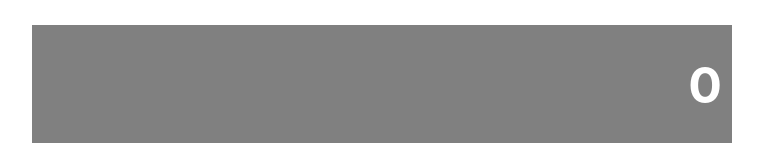
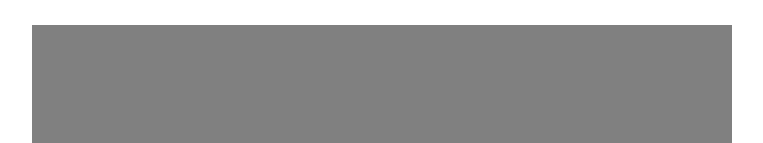
Before and after one commit to Abdusaid10/calculator-app, a React (Create React App) app: page / in a window 1280 px wide. Shown: the top 143 px of the page, without its empty margins (258-1021 px from the left). Built offline with nearby package versions, Linux system fonts and the light colour scheme.

Commit message:
make App component stateful

```diff
--- a/package.json
+++ b/package.json
@@ -6,11 +6,12 @@
     "@testing-library/jest-dom": "^4.2.4",
     "@testing-library/react": "^9.3.2",
     "@testing-library/user-event": "^7.1.2",
+    "@types/big.js": "^4.0.5",
     "big.js": "^5.2.2",
     "prop-types": "^15.7.2",
     "react": "^16.13.1",
     "react-dom": "^16.13.1",
-    "react-scripts": "3.4.1"
+    "react-scripts": "^3.4.3"
   },
   "scripts": {
     "start": "react-scripts start",
--- a/src/components/App.js
+++ b/src/components/App.js
@@ -4,11 +4,37 @@ import ButtonPanel from './ButtonPanel';
 // eslint-disable-next-line no-unused-vars
 import calculate from '../logic/calculate';
 
-const App = () => (
-  <div className="container">
-    <Display />
-    <ButtonPanel />
-  </div>
-);
+class App extends React.Component {
+  constructor(props) {
+    super(props);
+    this.state = {
+      total: null,
+      next: null,
+      operation: null,
+    };
+    this.handleClick = this.handleClick.bind(this);
+  }
+
+  handleClick(buttonName) {
+    const { total, next, operation } = this.state;
+    const obj = calculate({ total, next, operation }, buttonName);
+    this.setState({
+      total: obj.total,
+      next: obj.next,
+      operation: obj.operation,
+    });
+  }
+
+  render() {
+    const { next, total } = this.state;
+    const result = next || total;
+    return (
+      <div className="container">
+        <Display result={result} />
+        <ButtonPanel clickHandler={this.handleClick} />
+      </div>
+    );
+  }
+}
 
 export { App as default };
```
Also changed, not shown: 1 other file (tests, documents, lock files or other folders).
